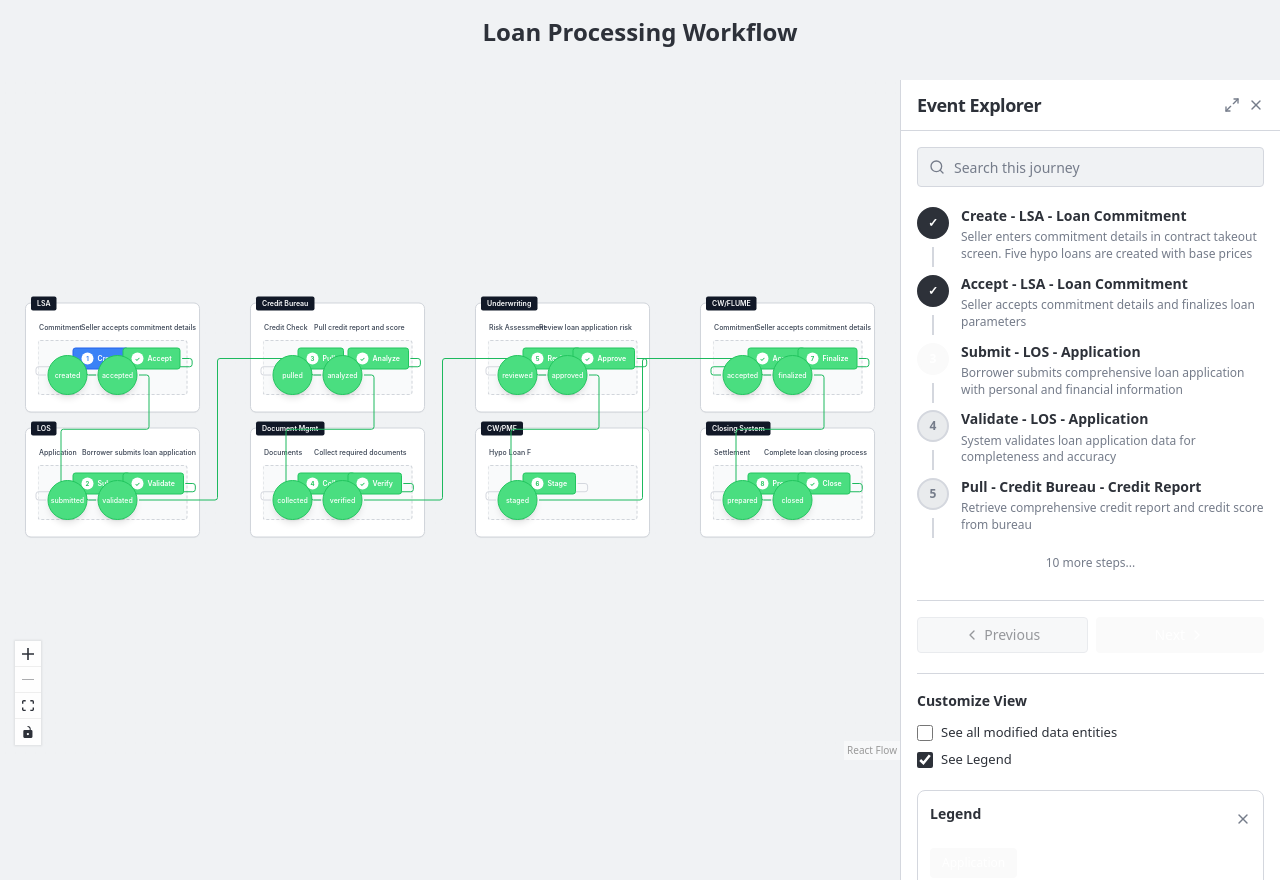
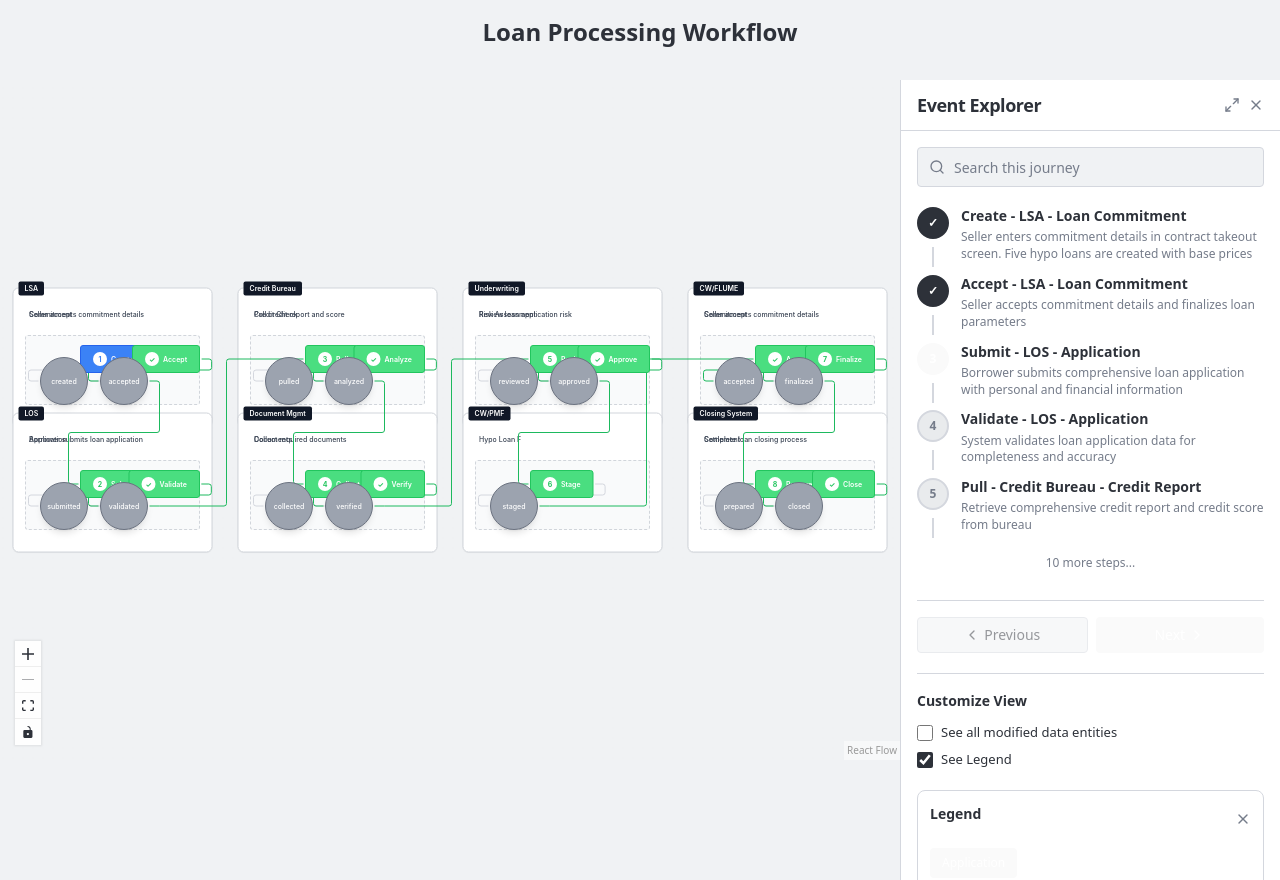
Before and after one commit to vinoth7ar/nodeflow-composer, a React (Vite) app: page / in a window 1280 px wide. Built offline with nearby package versions, Linux system fonts and the light colour scheme.

Commit message:
Update node styling and positions
Adjusted node dimensions and positions to match Figma designs. Corrected node colors to align with the provided images, ensuring a more accurate visual representation of the workflow.

```diff
--- a/src/components/WorkflowDiagram.tsx
+++ b/src/components/WorkflowDiagram.tsx
@@ -46,11 +46,11 @@ const WorkflowNode = ({ data }: { data: any }) => (
     <Handle type="target" position={Position.Left} style={{ opacity: 0 }} />
     <div
       className={`
-        w-20 h-20 rounded-full flex items-center justify-center text-sm font-medium
+        w-24 h-24 rounded-full flex items-center justify-center text-sm font-medium
         transition-all duration-300 border-2 shadow-lg
         ${data.selected
-          ? 'bg-green-500 border-green-600 text-white scale-125 shadow-green-200'
-          : 'bg-green-400 border-green-500 text-white hover:bg-green-500'
+          ? 'bg-gray-600 border-gray-700 text-white scale-125 shadow-gray-300'
+          : 'bg-gray-400 border-gray-500 text-white hover:bg-gray-500'
         }
       `}
     >
@@ -65,16 +65,16 @@ const ActionNode = ({ data }: { data: any }) => (
     <Handle type="target" position={Position.Left} style={{ opacity: 0 }} />
     <div
       className={`
-        px-4 py-2 rounded-lg flex items-center gap-2 text-sm font-semibold
+        px-6 py-3 rounded-lg flex items-center gap-2 text-sm font-semibold
         transition-all duration-300 border-2 min-w-max
         ${data.selected
-          ? 'bg-green-500 border-green-600 text-white scale-110 shadow-green-200'
+          ? 'scale-110 shadow-lg bg-green-500 border-green-600 text-white'
           : 'bg-green-400 border-green-500 text-white hover:bg-green-500'
         }
       `}
     >
       {data.icon && (
-        <span className="w-6 h-6 bg-white text-green-500 rounded-full flex items-center justify-center text-xs font-bold">
+        <span className="w-7 h-7 bg-white text-green-500 rounded-full flex items-center justify-center text-sm font-bold">
           {data.icon}
         </span>
       )}
@@ -87,7 +87,7 @@ const ActionNode = ({ data }: { data: any }) => (
 const TextNode = ({ data }: { data: any }) => (
   <>
     <Handle type="target" position={Position.Top} style={{ opacity: 0 }} />
-    <div className="text-gray-700 text-sm font-medium text-center px-2">
+    <div className="text-gray-700 text-sm font-medium text-left px-2 leading-tight">
       {data.label}
     </div>
     <Handle type="source" position={Position.Bottom} style={{ opacity: 0 }} />
@@ -99,16 +99,16 @@ const StepNode = ({ data }: { data: any }) => (
     <Handle type="target" position={Position.Left} style={{ opacity: 0 }} />
     <div
       className={`
-        px-4 py-2 rounded-lg flex items-center gap-2 text-sm font-semibold
+        px-6 py-3 rounded-lg flex items-center gap-2 text-sm font-semibold
         transition-all duration-300 border-2 min-w-max
         ${data.selected
-          ? 'bg-blue-600 border-blue-700 text-white scale-110 shadow-blue-200'
+          ? 'scale-110 shadow-lg bg-blue-600 border-blue-700 text-white'
           : 'bg-blue-500 border-blue-600 text-white hover:bg-blue-600'
         }
       `}
     >
       {data.icon && (
-        <span className="w-6 h-6 bg-white text-blue-500 rounded-full flex items-center justify-center text-xs font-bold">
+        <span className="w-7 h-7 bg-white text-blue-500 rounded-full flex items-center justify-center text-sm font-bold">
           {data.icon}
         </span>
       )}
@@ -172,29 +172,28 @@ const WorkflowDiagram = () => {
   const [reactFlowInstance, setReactFlowInstance] = useState<ReactFlowInstance | null>(null);
   const [currentStep, setCurrentStep] = useState<string>('');
 
-  // Container configuration - increased heights for better content accommodation
-  const containerWidth = 350;
-  const containerHeight = 220; // Increased from 200
-  const workflowContainerWidth = 300;
-  const workflowContainerHeight = 110; // Increased from 100
+  // Container configuration - larger sizes to match Figma design
+  const containerWidth = 400;
+  const containerHeight = 280;
+  const workflowContainerWidth = 350;
+  const workflowContainerHeight = 140;
 
-  // Dynamic layout configuration
+  // Dynamic layout configuration - improved positioning to match Figma
   const calculateDynamicLayout = (totalApps: number) => {
-    const baseSpacing = 450; // Increased spacing between parent containers for better separation
-    const containerStartX = 50; // Starting X position for first container
+    const baseSpacing = 450;
+    const containerStartX = 50;
 
     return {
-      subNodeY: 40,
-      workflowContainerY: 75,
-      statusNodeY: 15,
-      eventNodeY: 50,
-      subNodeStartX: 20,
-      descriptiveTextX: 120,
+      subNodeY: 45,
+      workflowContainerY: 95,
+      statusNodeY: 20,
+      eventNodeY: 70,
+      subNodeStartX: 25,
+      descriptiveTextX: 25,
       workflowContainerX: 25,
-      eventNodeStartX: 20,
-      eventNodeSpacing: 100,
-      statusNodeOffsetX: 50,
-      // Dynamic spacing calculation
+      eventNodeStartX: 30,
+      eventNodeSpacing: 120,
+      statusNodeOffsetX: 80,
       containerSpacing: baseSpacing,
       containerStartX: containerStartX,
     };
--- a/src/index.css
+++ b/src/index.css
@@ -1,6 +1,18 @@
 @tailwind base;
 @tailwind components;
 @tailwind utilities;
+
+@layer base {
+  :root {
+    /* Workflow specific colors */
+    --workflow-action: 134 77% 47%; /* Green for action nodes */
+    --workflow-action-hover: 134 77% 57%;
+    --workflow-status: 215 27% 52%; /* Gray for status nodes */
+    --workflow-status-hover: 215 27% 62%;
+    --workflow-step: 217 91% 60%; /* Blue for step nodes */
+    --workflow-step-hover: 217 91% 70%;
+  }
+}
 
 /* Definition of the design system. All colors, gradients, fonts, etc should be defined here.
 All colors MUST be HSL.
```
